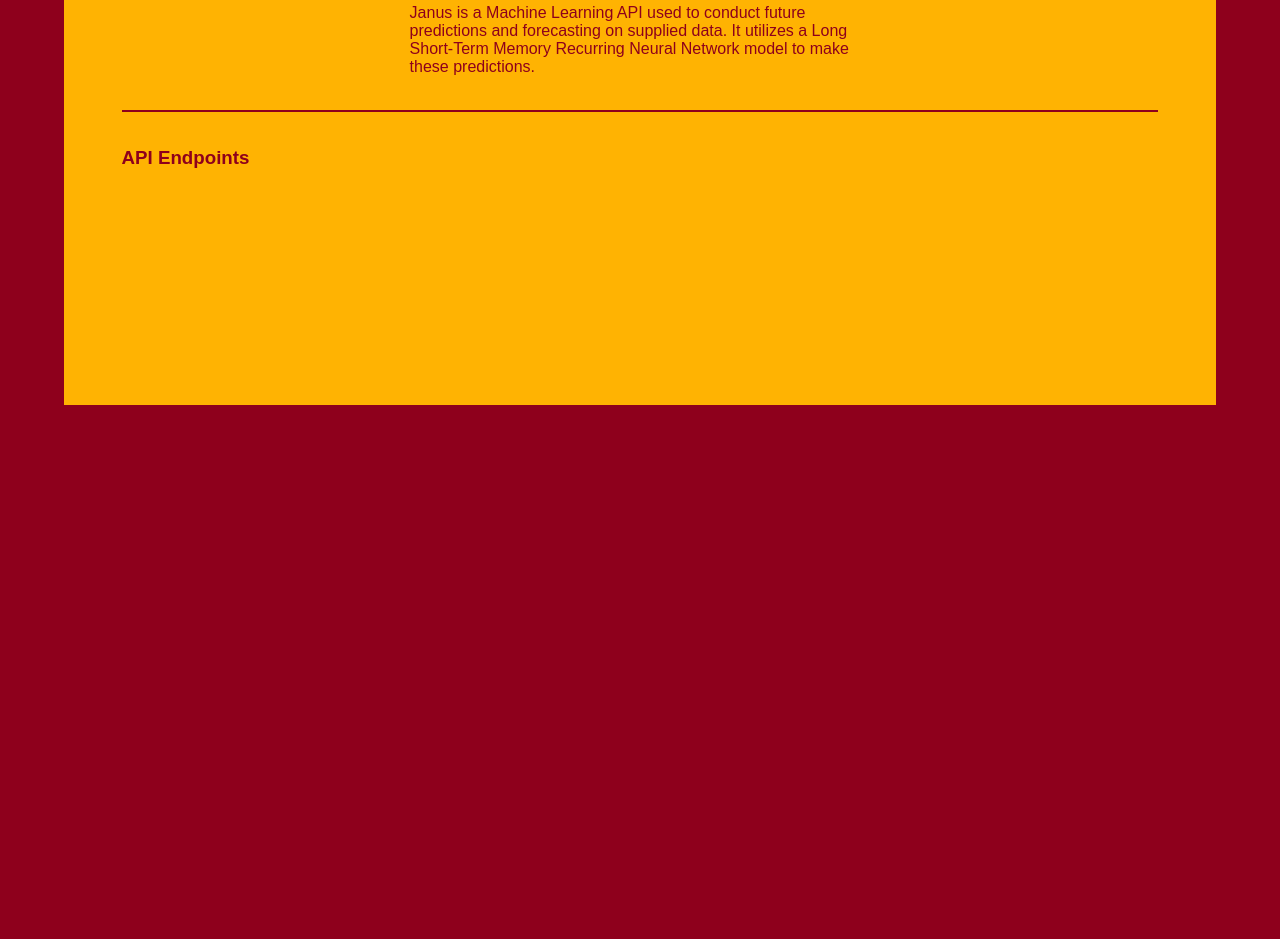
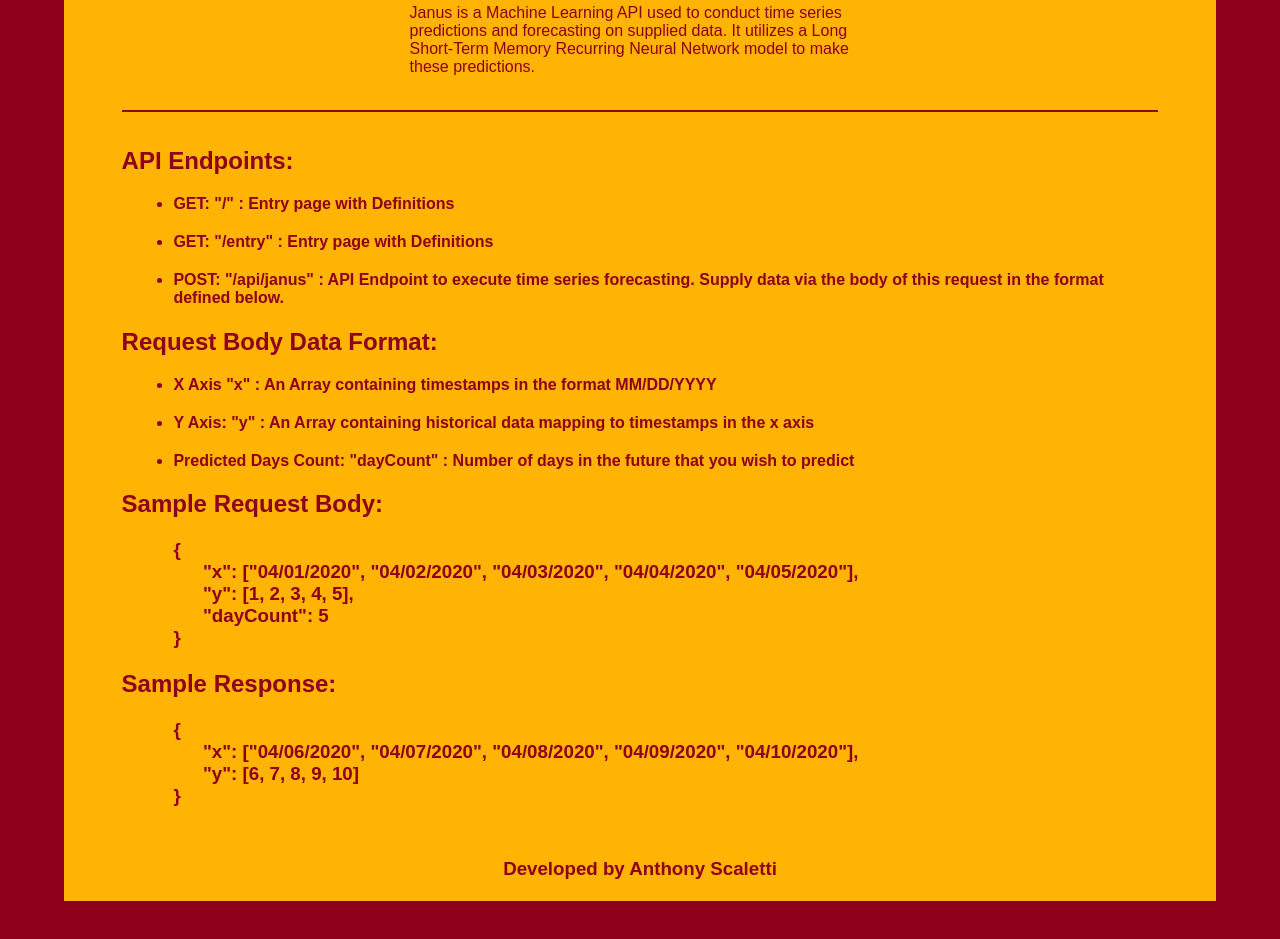
Before and after one commit to anthonyscaletti/Janus, a plain HTML site: page src/static/index.html in a window 1280 px wide. Shown: the part 459-1398 px from the top of the page. Before the commit the page ends 928 px from the top, so only its background shows below. Drawn offline with Linux system fonts and the light colour scheme; a web font is replaced by a local one.

Commit message:
Completed Entry Page

```diff
--- a/src/static/index.html
+++ b/src/static/index.html
@@ -23,14 +23,70 @@
         </div>
         <div class="about">
             <p>
-                Janus is a Machine Learning API used to conduct future predictions and
+                Janus is a Machine Learning API used to conduct time series predictions and
                 forecasting on supplied data. It utilizes a Long Short-Term Memory Recurring
                 Neural Network model to make these predictions.
             </p>
         </div>
         <hr />
         <div class="apiDefinitions">
-            <h3>API Endpoints</h3>
+            <div class="apiDefinitionsTitle">
+                <h2>API Endpoints:</h2>
+            </div>
+            <div class="endpoints">
+                <ul>
+                    <li>
+                        <h4>GET: "/" : Entry page with Definitions</h4>
+                    </li>
+                    <li>
+                        <h4>GET: "/entry" : Entry page with Definitions</h4>
+                    </li>
+                    <li>
+                        <h4>
+                            POST: "/api/janus" : API Endpoint to execute time series forecasting.
+                            Supply data via the body of this request in the format defined below.
+                        </h4>
+                    </li>
+                </ul>
+            </div>
+            <div class="dataFormatTitle">
+                <h2>Request Body Data Format:</h2>
+            </div>
+            <div class="dataFormat">
+                <ul>
+                    <li>
+                        <h4>X Axis "x" : An Array containing timestamps in the format MM/DD/YYYY</h4>
+                    </li>
+                    <li>
+                        <h4>Y Axis: "y" : An Array containing historical data mapping to timestamps in the x axis</h4>
+                    </li>
+                    <li>
+                        <h4>Predicted Days Count: "dayCount" : Number of days in the future that you wish to predict</h4>
+                    </li>
+                </ul>
+            </div>
+            <div class="dataFormatTitle">
+                <h2>Sample Request Body:</h2>
+            </div>
+            <div class="sampleRequest">
+                <h3>&#123;</h3>
+                <h3 class="codeIndent">"x": ["04/01/2020", "04/02/2020", "04/03/2020", "04/04/2020", "04/05/2020"],</h3>
+                <h3 class="codeIndent">"y": [1, 2, 3, 4, 5],</h3>
+                <h3 class="codeIndent">"dayCount": 5</h3>
+                <h3>&#125;</h3>
+            </div>
+            <div class="dataFormatTitle">
+                <h2>Sample Response:</h2>
+            </div>
+            <div class="sampleResponse">
+                <h3>&#123;</h3>
+                <h3 class="codeIndent">"x": ["04/06/2020", "04/07/2020", "04/08/2020", "04/09/2020", "04/10/2020"],</h3>
+                <h3 class="codeIndent">"y": [6, 7, 8, 9, 10]</h3>
+                <h3>&#125;</h3>
+            </div>
+            <div class=footer>
+                <h3>Developed by Anthony Scaletti</h3>
+            </div>
         </div>
     </div>
 </body>
--- a/src/static/style.css
+++ b/src/static/style.css
@@ -10,16 +10,19 @@ html {
 body {
     background-color: #FFB302;
     margin: 5%;
-    height: 100vh;
 }
 
-h1, h3, p {
+h1, h2, h3, h4, p {
     font-family: Petrona, sans-serif;
 }
 
 hr {
     border: 1px solid #8E001C;
     margin: 0 5% 0 5%
+}
+
+li {
+    margin-bottom: 2%;
 }
 
 .mainContainer {
@@ -51,3 +54,21 @@ hr {
 .apiDefinitions {
     margin: 3% 5% 3% 5%;
 }
+
+.apiDefinitionsTitle, .dataFormatTitle {
+    margin-bottom: 2%;
+}
+
+.endpoints, .dataFormat, .sampleRequest, .sampleResponse {
+    margin: 0 0 2% 5%;
+}
+
+.codeIndent {
+    margin-left: 3%;
+}
+
+.footer {
+    text-align: center;
+    margin-top: 5%;
+    padding-bottom: 2%;
+}
```
Also changed, not shown: 1 other file.
